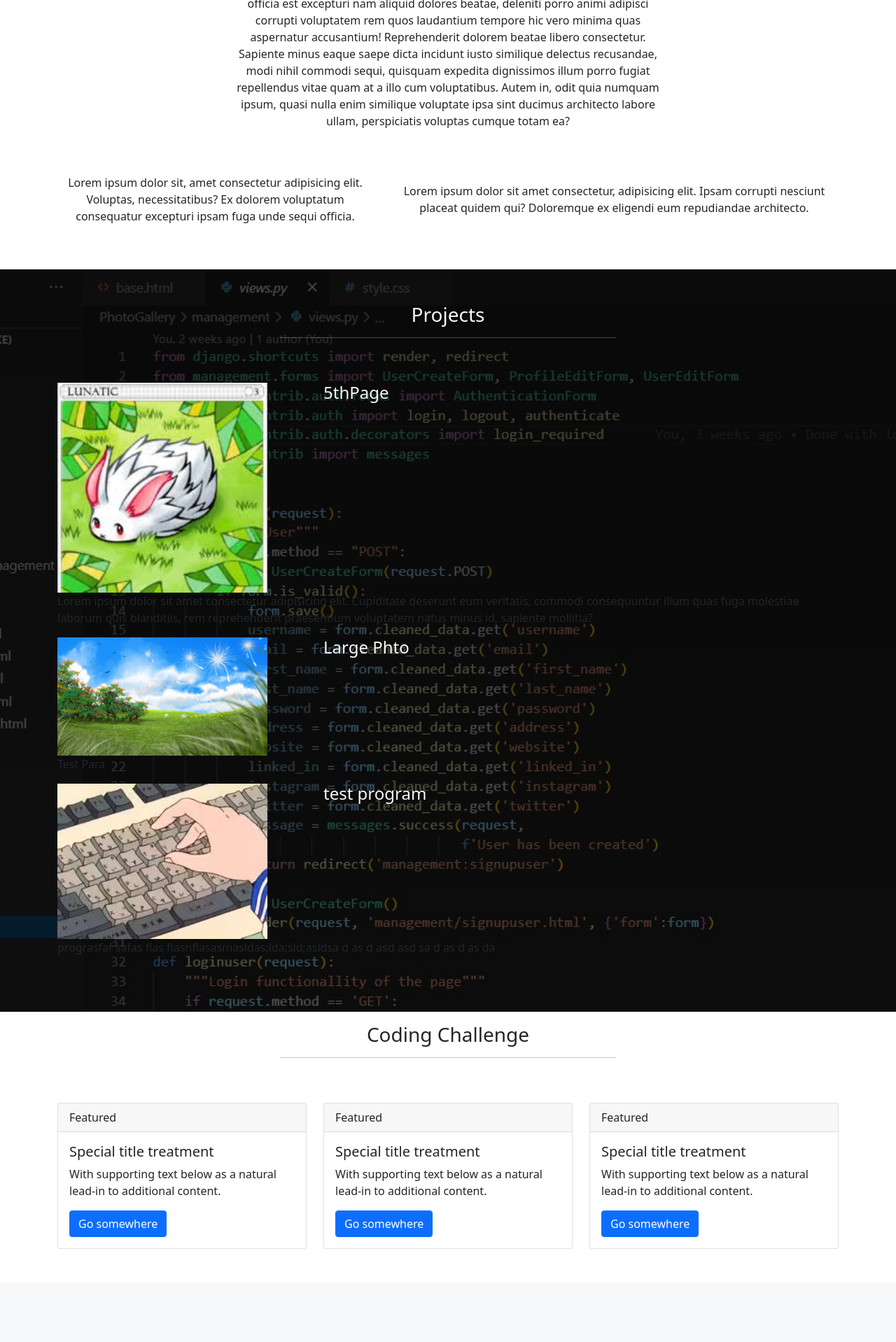
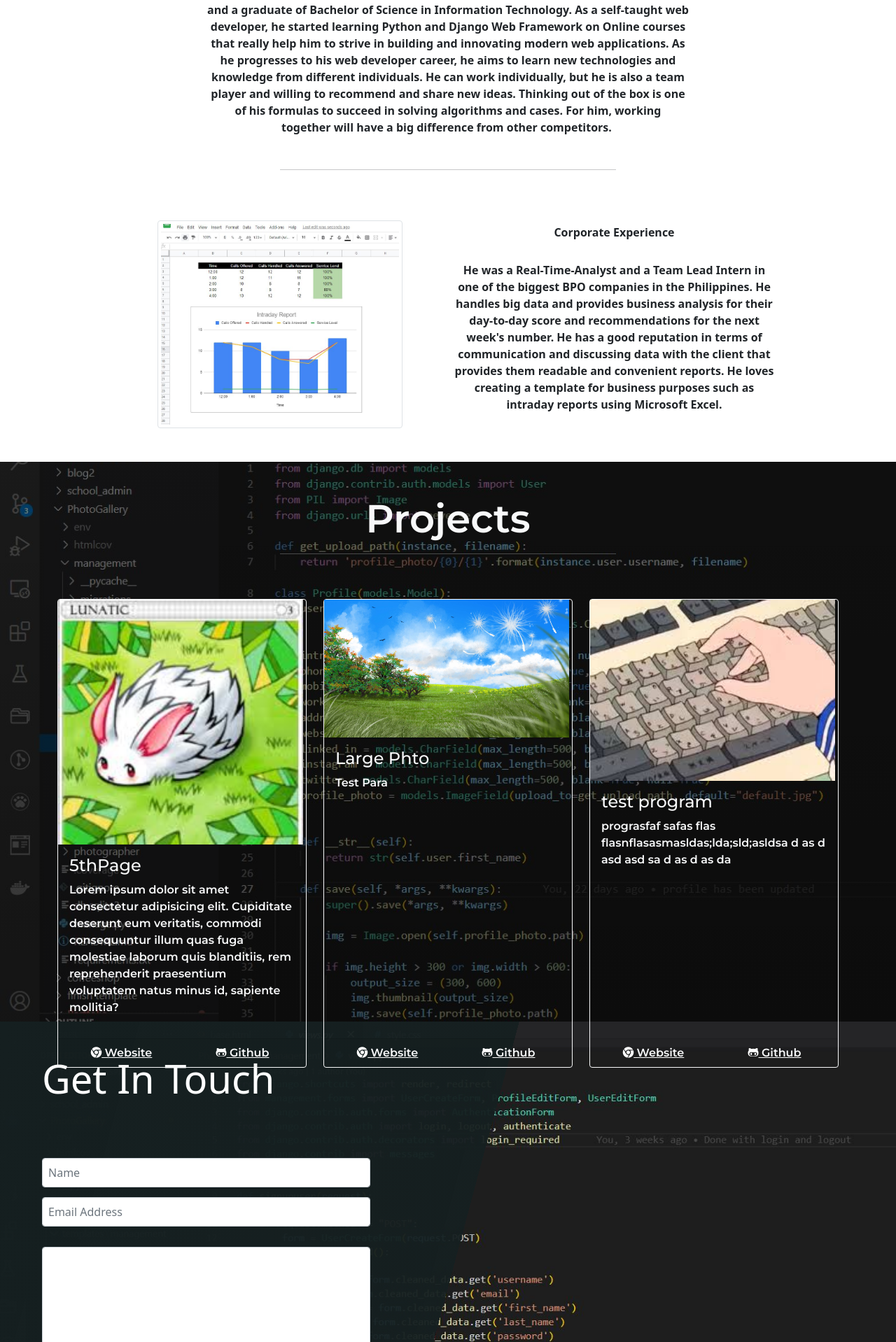
Before and after one commit to ianmanalo1026/Porfolio, a Django app: page / in a window 1280 px wide. Shown: the part 562-2480 px from the top of the page at 70% size. Before the commit the page ends 2347 px from the top, so only its background shows below. Run offline with Django 3.2, Linux system fonts and the light colour scheme; data comes from the database, SQL or seed files in the repository; both versions use the stored data as it was after the commit; some libraries are stand-ins or nearby versions.

Commit message:
almost done

```diff
--- a/appOne/static/appOne/style.css
+++ b/appOne/static/appOne/style.css
@@ -7,7 +7,7 @@ body {
 .header-info {
     font-family: 'Montserrat', sans-serif;
     font-weight: 600;
-    background: linear-gradient(rgba(0, 0, 0, .7), rgba(0, 0, 0, .6)), no-repeat center center /cover;
+    background: linear-gradient(rgba(0, 0, 0, .5), rgba(0, 0, 0, .6)), url("images/background.JPG") no-repeat center center /cover;
     height: 48vh;
 }
 
@@ -19,6 +19,7 @@ body {
     width: 80%;
   }
 
+
   .name-info:first-letter {
     font-family: 'Russo One', sans-serif;
     font-size: 2rem;
@@ -26,14 +27,77 @@ body {
 }
 
 .project-info {
-    background: linear-gradient(rgba(0, 0, 0, .7), rgba(0, 0, 0, .6)), url("images/background.JPG") no-repeat center center /cover;;
+    font-family: 'Montserrat', sans-serif;
+    font-weight: 600;
+    background: linear-gradient(rgba(0, 0, 0, .5), rgba(0, 0, 0, .6)), url("images/background2.JPG") no-repeat center center /cover;
+    height: 100vh;
 }
 
 .project-img {
     float: center;
-    width:  300px;
-    height: 300px;
+    height: 100;
     object-fit: cover;
 }
 
-linear-gradient(rgba(0, 0, 0, .7), rgba(0, 0, 0, .6)), no-repeat center center /cover
+/* contact */
+.contact-info {
+    background: linear-gradient(105deg,
+     rgba(21, 31, 32, 1) 0%,
+     rgba(21, 31, 32, .95) 50%,
+     transparent 50%),
+     url(images/background.JPG) no-repeat center center /cover;
+  }
+
+  .input {
+    background: transparent;
+    border-color: transparent;
+    border-bottom: 2px solid #ccc;
+    border-radius: 0;
+    transition: all .8s;
+  }
+
+  .input:focus {
+    background: transparent;
+    border-color: transparent;
+    box-shadow: none;
+    color: #fff;
+    border-bottom: 2px solid #f5593d;
+  }
+
+  .submit-button {
+    background: #f5593d;
+    color: #eee;
+    transition: all .3s;
+  }
+
+  .submit-button:hover {
+    background: #f9793d;
+    transform: translateY(-3px);
+  }
+
+  .label {
+    color: #777;
+    display: block;
+    margin-top: -70px;
+    margin-left: 4px;
+    font-size: 13px;
+    transition: all .3s;
+  }
+
+  .input:placeholder-shown + .label {
+    transform: translate(20px, 20px);
+    opacity: 0;
+    visibility: hidden;
+  }
+
+  @media (max-width: 992px) {
+    .contact {
+      background: linear-gradient(rgba(21, 31, 32, 1), rgba(21, 31, 32, .95));
+    }
+
+    .contact-form {
+      width: 80%;
+      margin: auto;
+    }
+  }
+  /* end of contact */
--- a/appOne/templates/appOne/base.html
+++ b/appOne/templates/appOne/base.html
@@ -34,89 +34,89 @@
 
     <section class="about-info">
       <div class="container text-center pt-5">
-        <h3>About Ian</h3>
+        <h3 class="display-4 fw-bold">About</h3>
         <hr class="container" style="width: 30rem">
       </div>
-      <div class="container text-center w-50 mt-3 pt-2">
-            <p>Lorem ipsum dolor sit amet consectetur adipisicing elit. Debitis odit aut eligendi reprehenderit recusandae optio rem! At inventore impedit ex nemo tempora officia est excepturi nam aliquid dolores beatae, deleniti porro animi adipisci corrupti voluptatem rem quos laudantium tempore hic vero minima quas aspernatur accusantium! Reprehenderit dolorem beatae libero consectetur. Sapiente minus eaque saepe dicta incidunt iusto similique delectus recusandae, modi nihil commodi sequi, quisquam expedita dignissimos illum porro fugiat repellendus vitae quam at a illo cum voluptatibus. Autem in, odit quia numquam ipsum, quasi nulla enim similique voluptate ipsa sint ducimus architecto labore ullam, perspiciatis voluptas cumque totam ea?</p>
+      <div class="container text-center mt-3 pt-2 mb-5 " style="width:45rem">
+            <p class="fw-bold">Ian is a self-taught backend developer based in Manila City, Philippines. He is a Filipino and a graduate of Bachelor of Science in Information Technology. As a self-taught web developer, he started learning Python and Django Web Framework on Online courses that really help him to strive in building and innovating modern web applications. As he progresses to his web developer career, he aims to learn new technologies and knowledge from different individuals. He can work individually, but he is also a team player and willing to recommend and share new ideas. Thinking out of the box is one of his formulas to succeed in solving algorithms and cases. For him, working together will have a big difference from other competitors. </p>
       </div>
+      <hr class="container" style="width: 30rem">
     </div>
-      <div class="container text-center py-5">
-        <div class="row align-items-center">
-          <div class="col-lg-5 text-center">
-            <p>Lorem ipsum dolor sit, amet consectetur adipisicing elit. Voluptas, necessitatibus? Ex dolorem voluptatum consequatur excepturi ipsam fuga unde sequi officia.</p>
+      <div class="container py-5">
+        <div class="row justify-content-center">
+          <div class="col-5 text-center">
+              <img src="{% static 'appOne/images/Workforce.JPG' %}" style="width:350px" class="img-thumbnail mt-2">
           </div>
-          <div class="col-lg-7 text-dark text-lg-right text-center">
-            <p>Lorem ipsum dolor sit amet consectetur, adipisicing elit. Ipsam corrupti nesciunt placeat quidem qui? Doloremque ex eligendi eum repudiandae architecto.</p>
+          <div class="col-7 text-dark text-center" style="width:30rem">
+            <h6 class="pb-2 mt-3 mb-4 fw-bold">Corporate Experience</h6>
+            <p class="fw-bold">He was a Real-Time-Analyst and a Team Lead Intern in one of the biggest BPO companies in the Philippines. He handles big data and provides business analysis for their day-to-day score and recommendations for the next week's number. He has a good reputation in terms of communication and discussing data with the client that provides them readable and convenient reports. He loves creating a template for business purposes such as intraday reports using Microsoft Excel.</p>
+          </div>
         </div>
       </div>
     </section>
 
     <section class="project-info pb-3">
       <div class=" container text-center text-light pt-5 pb-5">
-        <h3>Projects</h3>
+        <h3 class="display-4 fw-bold">Projects</h3>
         <hr class="container" style="width: 30rem">
       </div>
       {% block content%}
       {% endblock%}
     </section>
 
-    <section class="conding-info pb-5">
-      <div class=" container text-center text-dark pt-3 pb-5">
-        <h3>Coding Challenge</h3>
-        <hr class="container" style="width: 30rem">
+    <section class="contact-info">
+      <section class="contact p-5">
+        <div class="container-fluid">
+          <div class="row">
+            <div class="col-lg-5 pb-4">
+              <h3 class="display-4 mb-5 text-white">Get In Touch</h3>
+              <form class="contact-form">
+                <form action="">
+                <div class="form-group py-4">
+                  <input type="text" class="form-control my-2 p-2 input" placeholder="Name">
+                  <label for="name" class="label">Name</label>
                 </div>
-      <div class="container">
-        <div class="row">
-          <div class="col-md-4">
-            <div class="card">
-              <div class="card-header">
-                Featured
+                <div class="form-group py-4">
+                  <input type="email" class="form-control my-2 p-2 input" placeholder="Email Address">
+                  <label for="email" class="label">Email Address</label>
                 </div>
-              <div class="card-body">
-                <h5 class="card-title">Special title treatment</h5>
-                <p class="card-text">With supporting text below as a natural lead-in to additional content.</p>
-                <a href="#" class="btn btn-primary">Go somewhere</a>
+                <div class="mb-3 mt-5">
+                  <textarea class="form-control" id="exampleFormControlTextarea1" rows="10"></textarea>
+                  <button type="button" class="btn btn-secondary btn-lg mt-5">Send</button>
+                </div>
+              </form>
             </div>
           </div>
         </div>
-          <div class="col-md-4">
-            <div class="card">
-              <div class="card-header">
-                Featured
+      </section>
+    </section>
+
+    <footer class="bg-dark px-5">
+      <div class="container text-light text-center">
+      <div class="row">
+        <h5 class="pb-3">Powered by:</h5>
+        <div class="row mb-2 m-0">
+        <div class="col-lg-3 col-sm-6 text-center">
+          <img src="{% static 'appOne/images/django.png' %}" style="width:50px" class="img-thumbnail mx-auto d-block">
         </div>
-              <div class="card-body">
-                <h5 class="card-title">Special title treatment</h5>
-                <p class="card-text">With supporting text below as a natural lead-in to additional content.</p>
-                <a href="#" class="btn btn-primary">Go somewhere</a>
+        <div class="col-lg-3 col-sm-6 text-center">
+          <i class="fab fa-css3 fa-3x"></i>
         </div>
+        <div class="col-lg-3 col-sm-6 text-center">
+          <i class="fab fa-html5 fa-3x"></i>
         </div>
-          </div>
-          <div class="col-md-4">
-            <div class="card">
-              <div class="card-header">
-                Featured
-              </div>
-              <div class="card-body">
-                <h5 class="card-title">Special title treatment</h5>
-                <p class="card-text">With supporting text below as a natural lead-in to additional content.</p>
-                <a href="#" class="btn btn-primary">Go somewhere</a>
+        <div class="col-lg-3 col-sm-6 text-center">
+          <i class="fab fa-bootstrap fa-3x"></i>
         </div>
       </div>
       </div>
     </div>
+        <div class="row mt-2">
+          <div class="col text-center text-light border-top pt-3">
+            <p>&copy; Ian Manalo, Back-end Developer</p>
           </div>
-
-    </section>
-
-    <section class="contact-info">
-    </section>
-
-    <section class="footer-info">
-
-    </section>
-
-
+        </div>
+    </footer>
     <!-- Optional JavaScript; choose one of the two! -->
 
     <!-- Option 1: Bootstrap Bundle with Popper -->
--- a/appOne/templates/appOne/home.html
+++ b/appOne/templates/appOne/home.html
@@ -20,21 +20,31 @@
 <body>
     <section class="forloop">
     {%block content%}
-    <div class='container mb-5'>
-      <div class="row">
+    <div class='container mb-5 text-light'>
+      <div class="row row-cols-1 row-cols-md-3 g-4">
         {%for x in content%}
-          <div class="col-md-4">
-            <img class="img-fluid project-img" src="{{ x.photo.url }}">
-          </div>
-          <div class="col-md-8 text-light mb-5">
-            <h4>{{ x.subject}}</h4>
-            </div>
-            <div class="col-md-12">
+        <div class="col">
+          <div class="card h-100 w-100 justify-content-center bg-transparent border-light ">
+            <img class="img-fluid project-img" src="{{ x.photo.url }}" style="width:350px" >
+            <div class="card-body">
+              <h4>{{ x.subject}}</h4>
               <p class="w-100">{{ x.content}}</p>
             </div>
-          {% endfor %}
+            <div class="card-footer text-center">
+              <div class="row  border-light">
+                <div class="col border-light ">
+                  <a href="#" class="text-light"><i class="fab fa-chrome text-white"></i> Website</a>
+                </div>
+                <div class="col  text-white">
+                  <a href="#" class="text-light"><i class="fab fa-github-alt text-white mr-2"></i> Github</a>
+                </div>
+              </div>
+
+            </div>
+          </div>
         </div>
-    </div>
+        {% endfor %}
+      </div>
     {% endblock %}
 </section>
 
@@ -51,17 +61,13 @@
 </html>
 
 
-<div class="container">
-  <div class="row">
-    <div class="col-md-6">
-      <div class="row">
-      <div class="col-md-6">
-        <img class="img-fluid project-img" src="{{ x.photo.url }}">
-      </div>
-      <div class="col-md-6">
+<div class="row row-cols-1 row-cols-md-3 g-4">
+  <div class="col">
+    <div class="card">
+      <img class="img-fluid project-img" src="{{ x.photo.url }}">
+      <div class="card-body">
         <h4>{{ x.subject}}</h4>
-        <p class="w-50">{{ x.content}}</p>
-        </div>
+        <p class="w-100">{{ x.content}}</p>
       </div>
     </div>
   </div>
```
Also changed, not shown: appOne/static/appOne/images/Workforce.JPG (added), appOne/static/appOne/images/django.png (added), db.sqlite3. Lines whose indentation alone changed are shown as unchanged.
